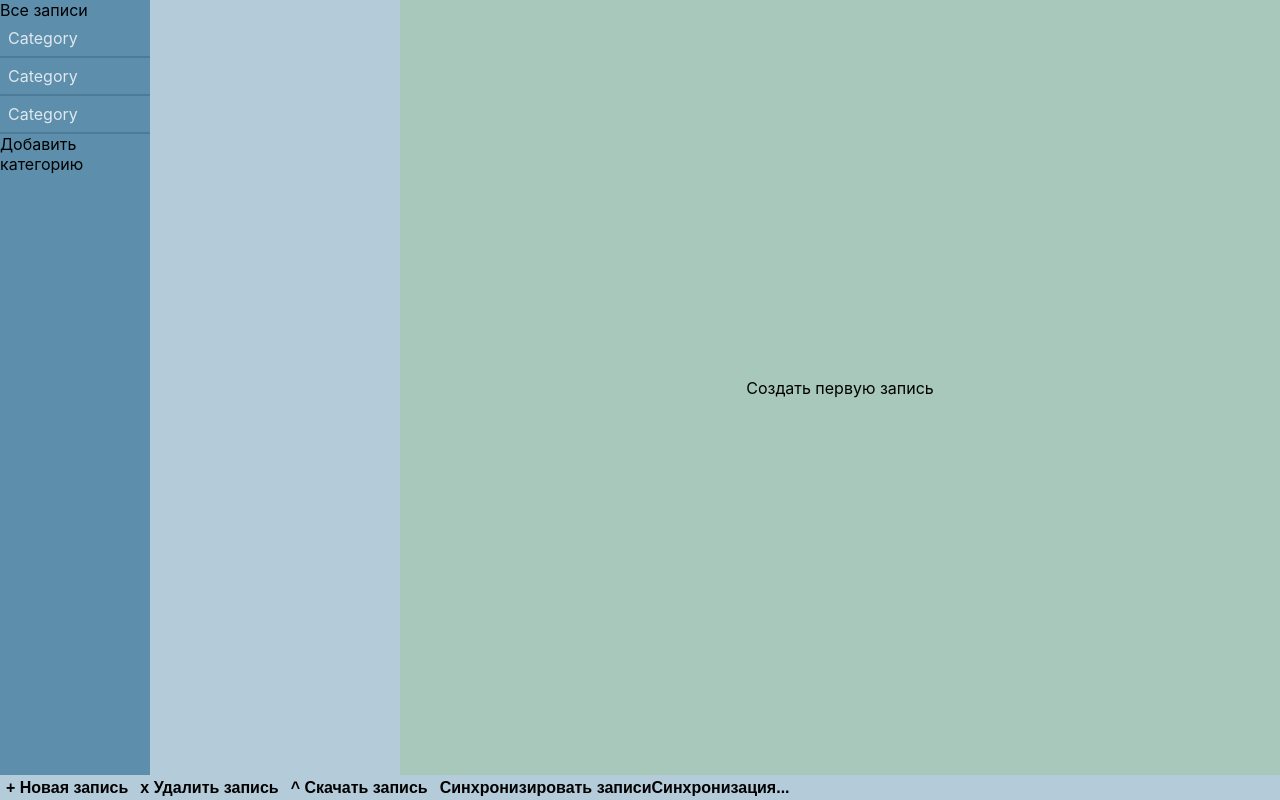
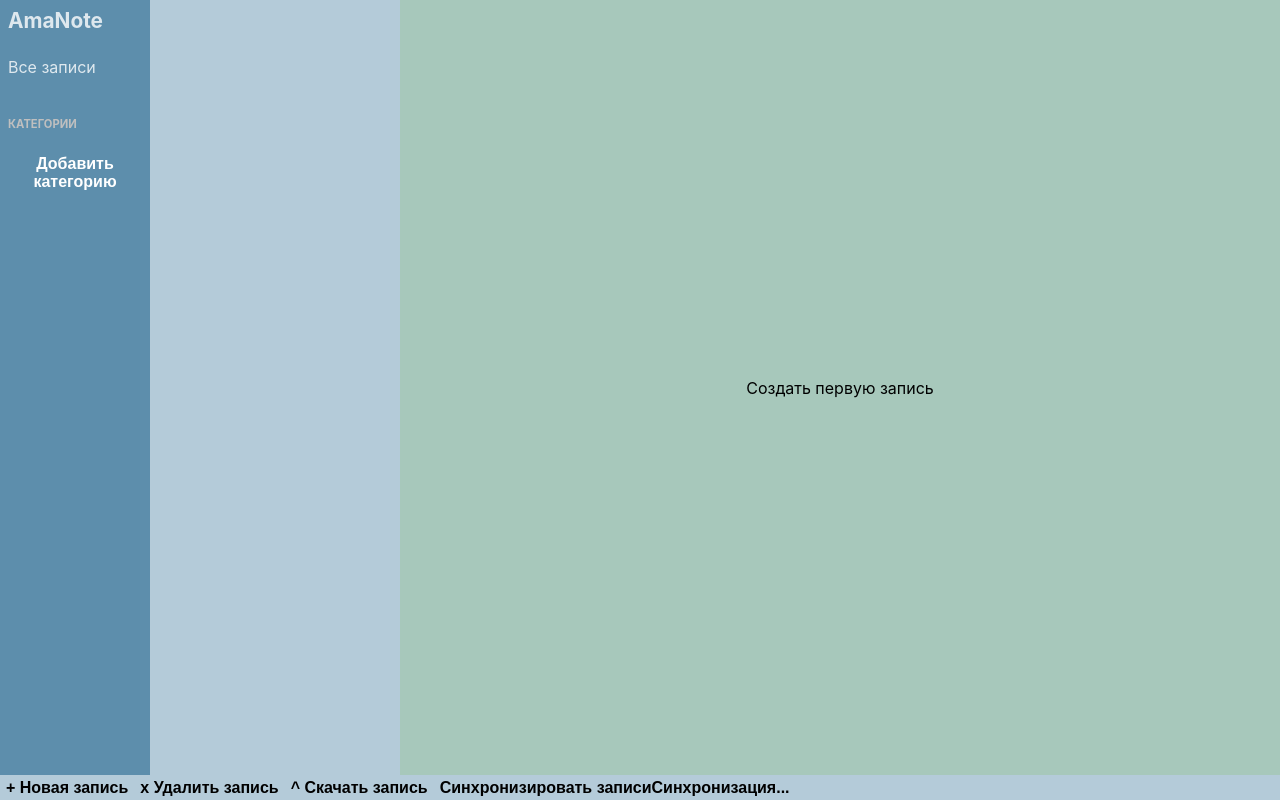
Before and after one commit to AmadeusDeadDmytro/ama_notes, a React (Create React App) app: page / in a window 1280 px wide. Built offline with nearby package versions, Linux system fonts and the light colour scheme.

Commit message:
add categories

```diff
--- a/package.json
+++ b/package.json
@@ -9,6 +9,7 @@
     "codemirror": "^5.59.0",
     "husky": "^4.3.6",
     "lint-staged": "^10.5.3",
+    "lodash": "^4.17.20",
     "node-sass": "^5.0.0",
     "prettier": "^2.2.1",
     "react": "^17.0.1",
--- a/src/actions/index.ts
+++ b/src/actions/index.ts
@@ -26,6 +26,15 @@ export const loadNotes = () => ({
     type: ActionType.LOAD_NOTES,
 })
 
+export const addCategory = (category: CategoryItem) => ({
+    type: ActionType.ADD_CATEGORY,
+    payload: category,
+})
+
+export const loadCategories = () => ({
+    type: ActionType.LOAD_CATEGORIES,
+})
+
 export const pruneNotes = () => ({
     type: ActionType.PRUNE_NOTES,
 })
--- a/src/componets/App.tsx
+++ b/src/componets/App.tsx
@@ -1,12 +1,29 @@
+import React, { useEffect } from 'react'
+import { loadCategories, loadNotes } from 'actions'
+
 import AppSidebar from 'containers/AppSidebar'
 import Colors from 'styles/colors'
+import { Dispatch } from 'redux'
 import Navigation from 'containers/Navigation'
 import NoteEditor from 'containers/NoteEditor'
 import NoteList from 'containers/NoteList'
-import React from 'react'
+import { connect } from 'react-redux'
 import styled from 'styled-components'
 
-const App: React.FC = () => {
+interface AppProps {
+    loadNotes: Function
+    loadCategories: Function
+}
+
+const App: React.FC<AppProps> = ({ loadNotes, loadCategories }) => {
+    useEffect(() => {
+        loadNotes()
+    }, [loadNotes])
+
+    useEffect(() => {
+        loadCategories()
+    }, [loadCategories])
+
     return (
         <AppContainer>
             <AppSidebar />
@@ -17,7 +34,13 @@ const App: React.FC = () => {
     )
 }
 
-export default App
+const mapStateToProps = (state) => ({})
+const mapDispatchToProps = (dispatch: Dispatch) => ({
+    loadNotes: () => dispatch(loadNotes()),
+    loadCategories: () => dispatch(loadCategories()),
+})
+
+export default connect(mapStateToProps, mapDispatchToProps)(App)
 
 const AppContainer = styled.div`
     display: grid;
--- a/src/containers/AppSidebar.tsx
+++ b/src/containers/AppSidebar.tsx
@@ -1,40 +1,133 @@
+import React, { useState } from 'react'
+
+import { CategoryItem } from 'types'
 import Colors from 'styles/colors'
 import { Dispatch } from 'redux'
-import React from 'react'
+import { addCategory } from 'actions'
 import { connect } from 'react-redux'
+import kebabCase from 'lodash/kebabCase'
 import styled from 'styled-components'
 
-const AppSidebar: React.FC = () => {
+interface AppProps {
+    addCategory: Function
+    categories: CategoryItem[]
+}
+
+const AppSidebar: React.FC<AppProps> = ({ addCategory, categories }) => {
+    const [addingTempCategory, setAddingTempCategory] = useState(false)
+    const [tempCategory, setTempCategory] = useState('')
+
+    const newTempCategoryHandler = () => {
+        !addingTempCategory && setAddingTempCategory(true)
+    }
+
     return (
         <AppSidebarContainer>
-            <AllCategories>Все записи</AllCategories>
+            <AppSidebarMain>
+                <Title>AmaNote</Title>
+                <AllNotes>Все записи</AllNotes>
+                <AllCategories>Категории</AllCategories>
+
                 <CategoryListContainer>
-                {[1, 2, 3].map((category) => {
+                    {categories.map((category) => {
                         return (
-                        <CategoryEach key={category} active={!category}>
-                            Category
+                            <CategoryEach key={category.id} active={!category}>
+                                {category.name}
                             </CategoryEach>
                         )
                     })}
                 </CategoryListContainer>
-            <AddCategory>Добавить категорию</AddCategory>
+
+                {addingTempCategory && (
+                    <AddCategoryForm
+                        onSubmit={(event) => {
+                            event.preventDefault()
+
+                            const category = { id: kebabCase(tempCategory), name: tempCategory }
+
+                            addCategory(category)
+
+                            setTempCategory('')
+                            setAddingTempCategory(false)
+                        }}
+                    >
+                        <CategoryNameInput
+                            placeholder="Имя категории..."
+                            autoFocus
+                            onChange={(event) => {
+                                setTempCategory(event.target.value)
+                            }}
+                        />
+                    </AddCategoryForm>
+                )}
+
+                <AppSidebarButton>
+                    <AddCategoryButton onClick={newTempCategoryHandler}>Добавить категорию</AddCategoryButton>
+                </AppSidebarButton>
+            </AppSidebarMain>
         </AppSidebarContainer>
     )
 }
 
-const mapStateToProps = (state) => ({})
+const mapStateToProps = (state) => ({
+    categories: state.categoryState.categories,
+})
 
-const mapDispatchToProps = (dispatch: Dispatch) => ({})
+const mapDispatchToProps = (dispatch: Dispatch) => ({
+    addCategory: (category) => dispatch(addCategory(category)),
+})
 
 export default connect(mapStateToProps, mapDispatchToProps)(AppSidebar)
 
 const AppSidebarContainer = styled.aside`
     grid-area: app-sidebar;
     background: ${Colors.BACKGROUND_DARK_ONE};
+    color: rgba(255, 255, 255, 0.8);
+    display: flex;
+    flex-direction: column;
 `
 
-const AllCategories = styled.div``
-const AddCategory = styled.div``
+const AppSidebarMain = styled.section`
+    flex: 1;
+`
+
+const Title = styled.h1`
+    font-size: 1.3rem;
+    padding: 0.5rem;
+    margin: 0;
+`
+const AllNotes = styled.p`
+    padding: 0 0.5rem;
+`
+const AllCategories = styled.h2`
+    margin: 2rem 0 0;
+    color: ${Colors.A_COLOR_ONE};
+    text-transform: uppercase;
+    font-size: 0.7rem;
+    padding: 0.5rem;
+`
+
+const AppSidebarButton = styled.section`
+    width: 100%;
+    align-self: flex-end;
+`
+
+const AddCategoryButton = styled.button`
+    display: block;
+    cursor: pointer;
+    background: transparent;
+    font-weight: 600;
+    border: none;
+    font-size: 1rem;
+    color: white;
+    width: 100%;
+    text-align: center;
+    padding: 1rem;
+
+    &:hover {
+        background: rgba(0, 0, 0, 0.2);
+    }
+`
 
 const CategoryListContainer = styled.div``
 const CategoryEach = styled.div<{ active: boolean }>`
@@ -48,3 +141,14 @@ const CategoryEach = styled.div<{ active: boolean }>`
         background: ${Colors.BACKGROUND_DARK_THREE};
     }
 `
+
+const AddCategoryForm = styled.form``
+
+const CategoryNameInput = styled.input`
+    background: rgba(0, 0, 0, 0.5);
+    border: 1px solid ${Colors.A_COLOR_ONE};
+    padding: 0.5rem;
+    font-size: 0.9rem;
+    -webkit-appearance: none;
+    color: ${Colors.A_COLOR_TWO};
+`
--- a/src/containers/NoteEditor.tsx
+++ b/src/containers/NoteEditor.tsx
@@ -3,29 +3,23 @@ import 'codemirror/theme/base16-light.css'
 import 'codemirror/mode/gfm/gfm.js'
 import 'codemirror/addon/selection/active-line.js'
 
-import React, { useEffect } from 'react'
-import { loadNotes, updateNote } from 'actions'
-
 import { Controlled as CodeMirror } from 'react-codemirror2'
 import Colors from 'styles/colors'
 import { Dispatch } from 'redux'
 import { NoteItem } from 'types'
+import React from 'react'
 import { connect } from 'react-redux'
 import options from 'constants/codeMirrorOptions'
 import styled from 'styled-components'
+import { updateNote } from 'actions'
 
 interface NoteEditorProps {
     loading: boolean
     activeNote: NoteItem
     updateNote: Function
-    loadNotes: Function
 }
 
-const NoteEditor: React.FC<NoteEditorProps> = ({ loading, activeNote, updateNote, loadNotes }) => {
-    useEffect(() => {
-        loadNotes()
-    }, [loadNotes])
-
+const NoteEditor: React.FC<NoteEditorProps> = ({ loading, activeNote, updateNote }) => {
     if (loading) {
         return <EmptyEditor />
     } else if (!activeNote) {
@@ -60,7 +54,6 @@ const mapStateToProps = (state) => ({
 })
 
 const mapDispatchToProps = (dispatch: Dispatch) => ({
-    loadNotes: () => dispatch(loadNotes()),
     updateNote: (note: any) => dispatch(updateNote(note)),
 })
 
--- a/src/styles/colors.ts
+++ b/src/styles/colors.ts
@@ -6,6 +6,8 @@ const colors = {
     HOVER: '#9BB1BF',
     ACTIVE: '#829eb0',
     EMPTY_EDITOR: '#a7c8bb',
+    A_COLOR_ONE: '#bfbfbf', ///888
+    A_COLOR_TWO: '#f0f0f0', ///eee
 }
 
 export default colors
```
Also changed, not shown: 1 other file (tests, documents, lock files or other folders). Lines whose indentation alone changed are shown as unchanged.
